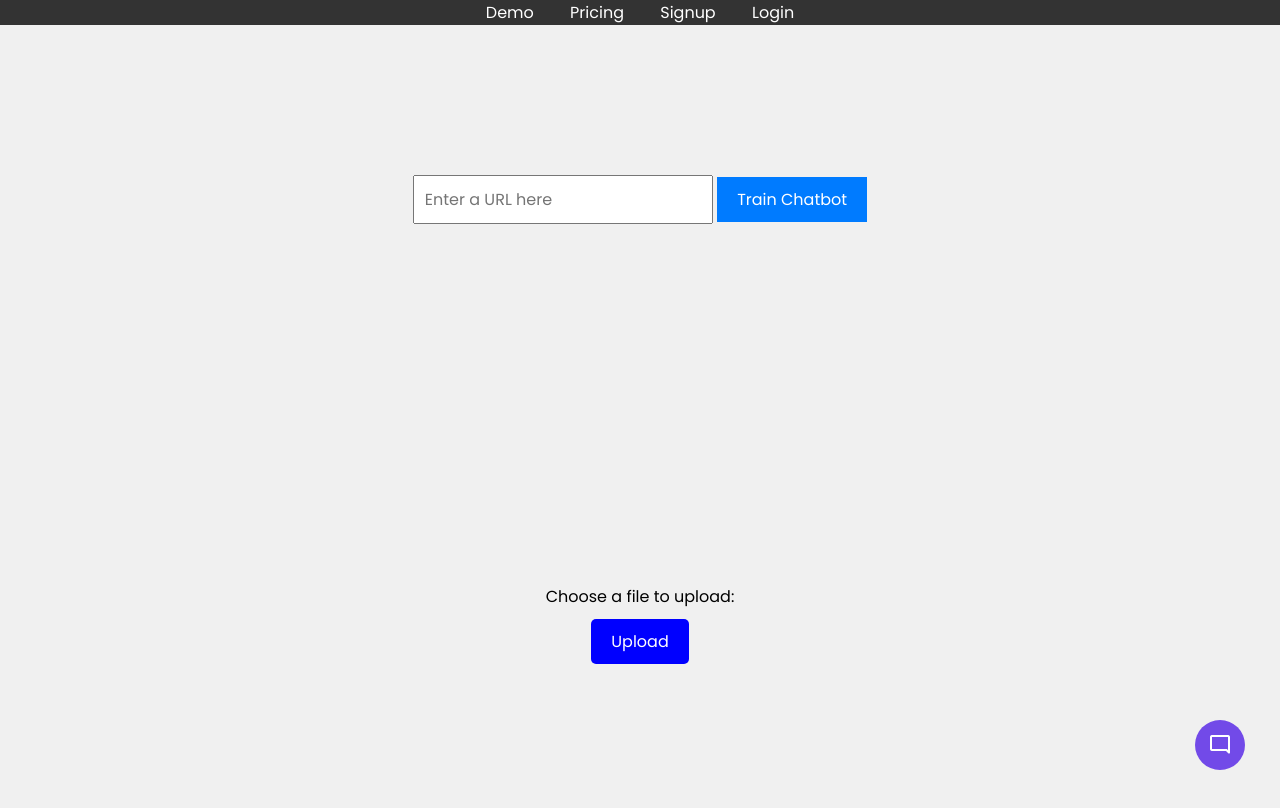
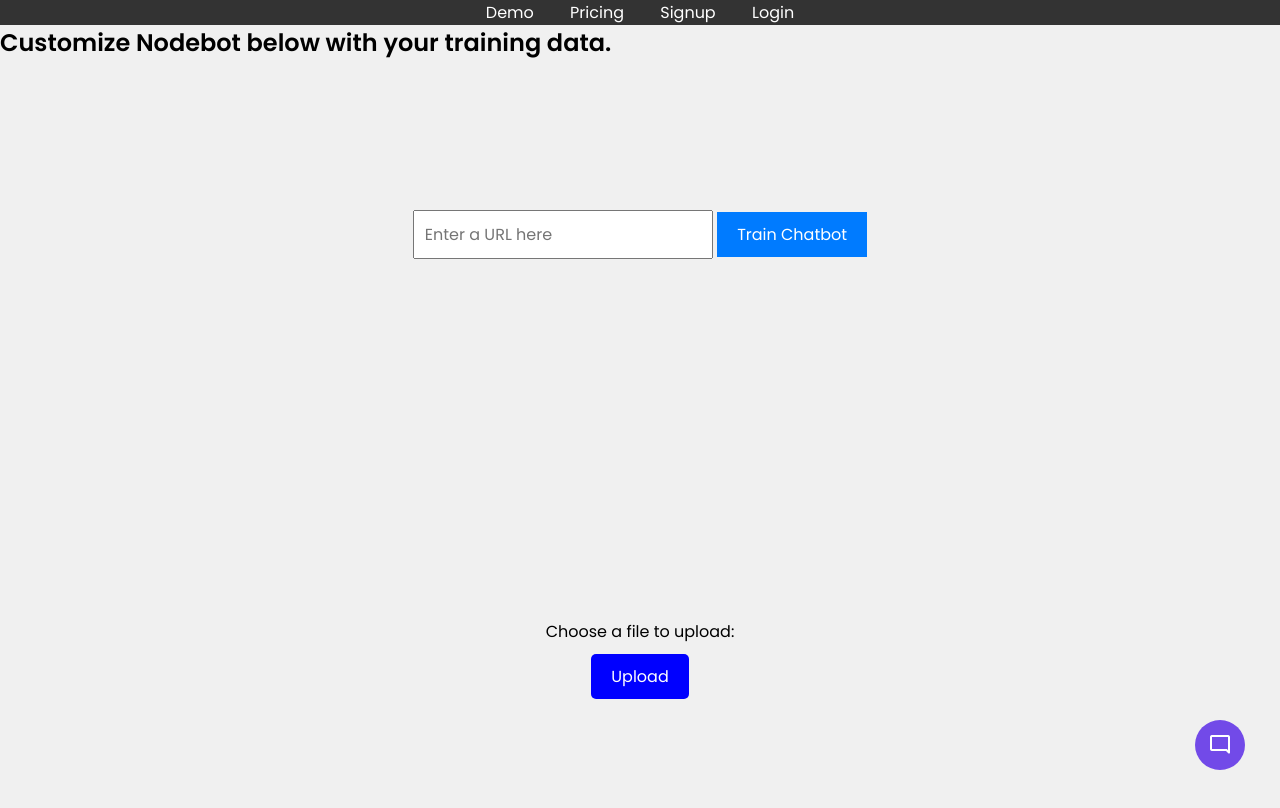
Before and after one commit to hughj095/Nodebot, a website: page public/index.html in a window 1280 px wide. Drawn offline with nearby package versions, Linux system fonts and the light colour scheme.

Commit message:
Update index.html

```diff
--- a/public/index.html
+++ b/public/index.html
@@ -18,6 +18,8 @@
         <a class="login-link" href="#login">Login</a>
     </div>
     <!-- added for input URL box-->
+    <h2>Customize Nodebot below with your training data.</h2>
+
     <div class="container">
         <input type="text" id="urlInput" placeholder="Enter a URL here">
         <button id="trainButton">Train Chatbot</button>
```
